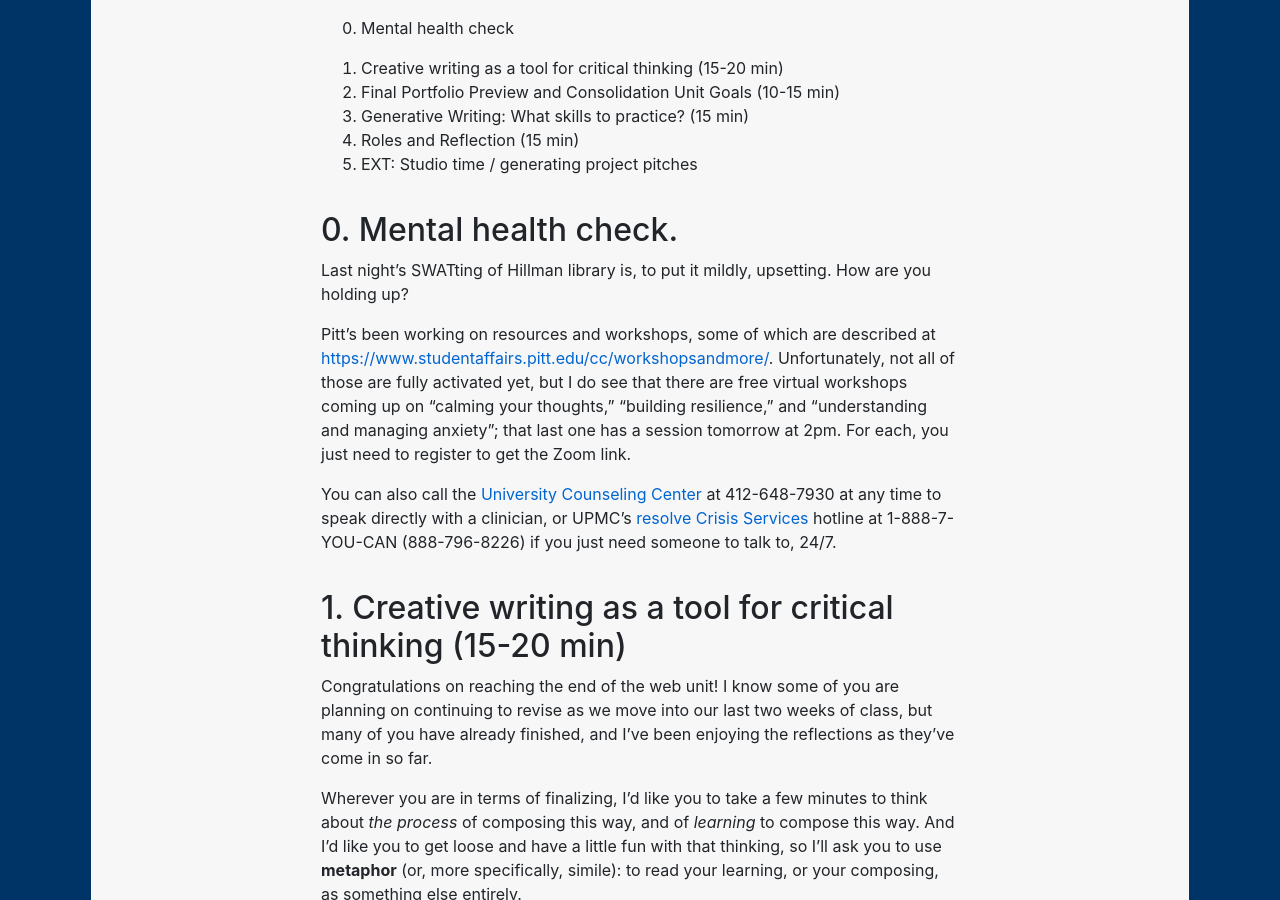
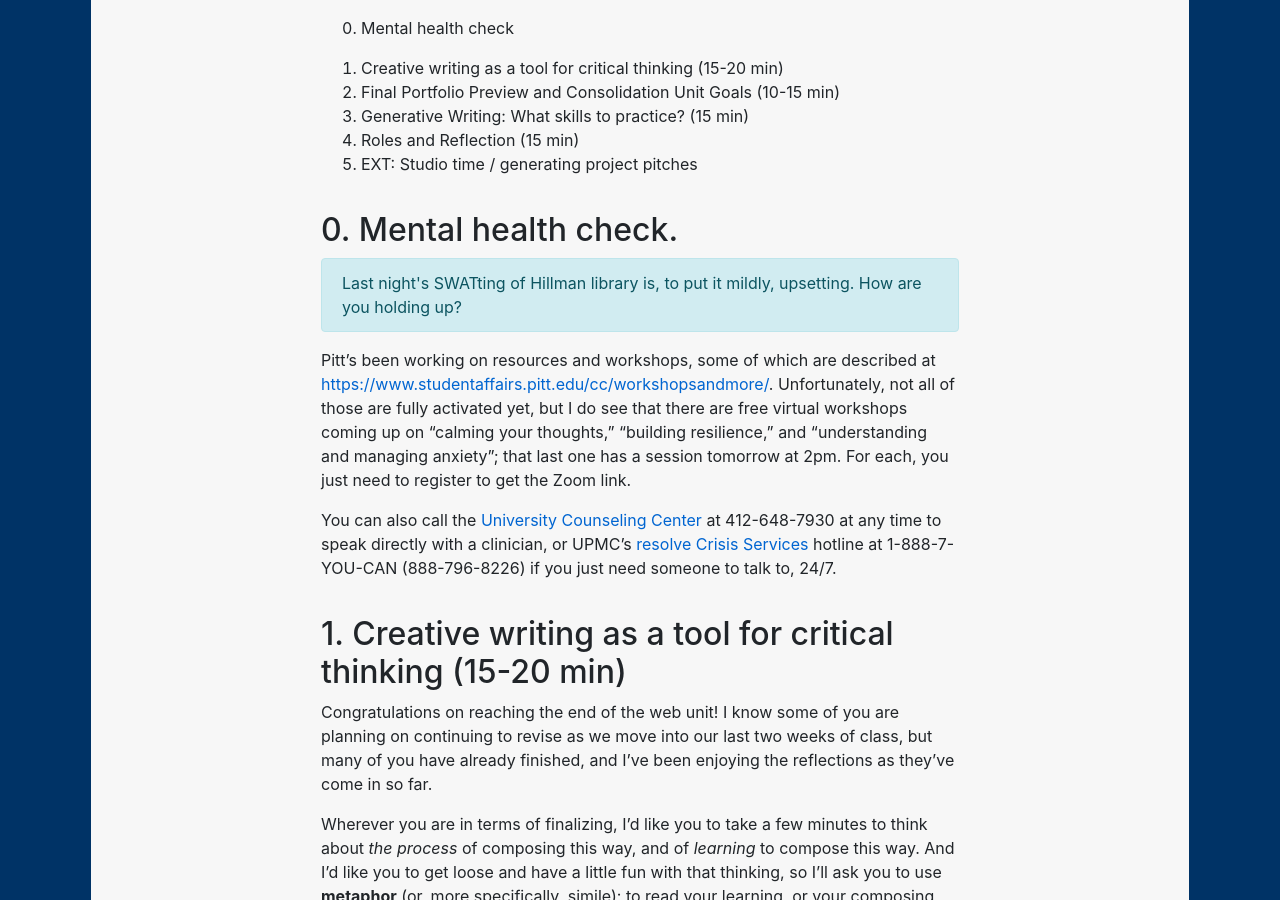
Before and after one commit to benmiller314/cdm2023spring, a Jekyll site: the page built from plans/lesson-24.md, in a window 1280 px wide and 900 px high, scrolled down 400 px. Built offline with Jekyll 4.4.1, drawn with Linux system fonts in a browser that asks for light colours; our own code applies the rules of GitHub Pages for plain Markdown files.

Commit message:
more visual emphasis to "how are you holding up?"

```diff
--- a/plans/lesson-24.md
+++ b/plans/lesson-24.md
@@ -17,7 +17,8 @@
 
 ## 0. Mental health check.
 
-Last night's SWATting of Hillman library is, to put it mildly, upsetting. How are you holding up?
+<div class="alert alert-info">Last night's SWATting of Hillman library is, to put it mildly, upsetting. How are you holding up?
+</div>
 
 Pitt's been working on resources and workshops, some of which are described at [https://www.studentaffairs.pitt.edu/cc/workshopsandmore/](https://www.studentaffairs.pitt.edu/cc/workshopsandmore/). Unfortunately, not all of those are fully activated yet, but I do see that there are free virtual workshops coming up on "calming your thoughts," "building resilience," and "understanding and managing anxiety"; that last one has a session tomorrow at 2pm. For each, you just need to register to get the Zoom link.
 
```
Also changed, not shown: 1 other file.
